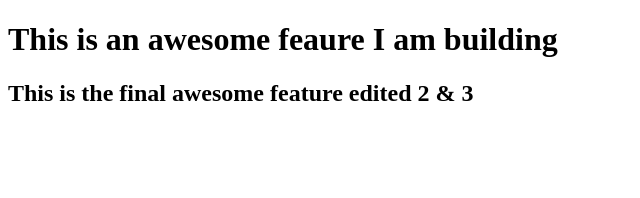
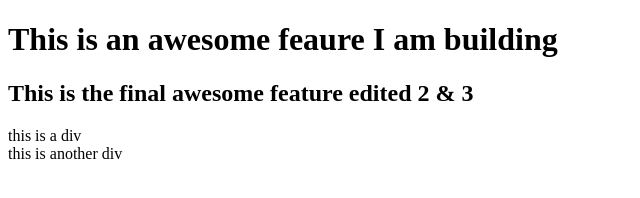
Before and after one commit to dasriyan/gitTest, a plain HTML site: page index.html in a window 1280 px wide. Shown: the whole page, without its empty margins (0-640 px from the left). Drawn offline with Linux system fonts and the light colour scheme.

Commit message:
Squashed commit

```diff
--- a/index.html
+++ b/index.html
@@ -8,4 +8,6 @@
     <h2>This is the final awesome feature edited 2 & 3</h2>
   </head>
   <body></body>
+  <div>this is a div</div>
+  <div>this is another div</div>
 </html>
```
